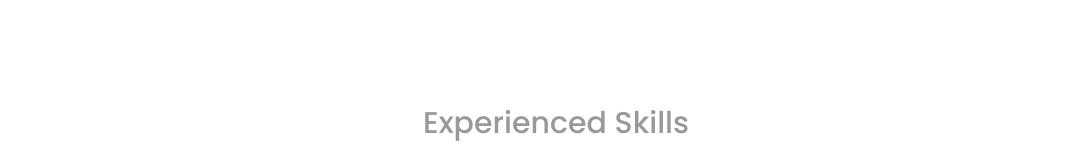
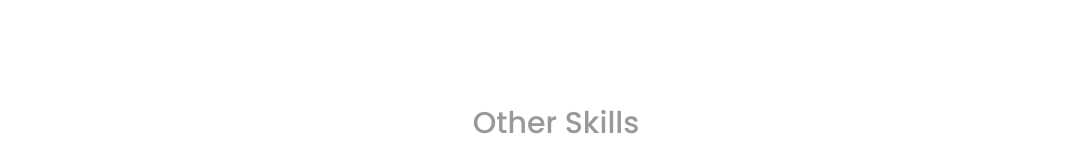
Before and after one commit to collinsmwiti/portfolio, a website: page skills.html in a window 1280 px wide. Shown: the part 1262-1410 px from the top of the page, without its empty margins (84-1170 px from the left). Drawn offline with Linux system fonts and the light colour scheme; a web font is replaced by a local one.

Commit message:
Update skills.html

```diff
--- a/skills.html
+++ b/skills.html
@@ -113,7 +113,7 @@
             </div>
           </div>
         </div>
-        <h2 style="text-align:center">Experienced Skills</h2>
+        <h2 style="text-align:center">Other Skills</h2>
         <div class="container">
           <div class="card">
             <div class="card-content">
```
